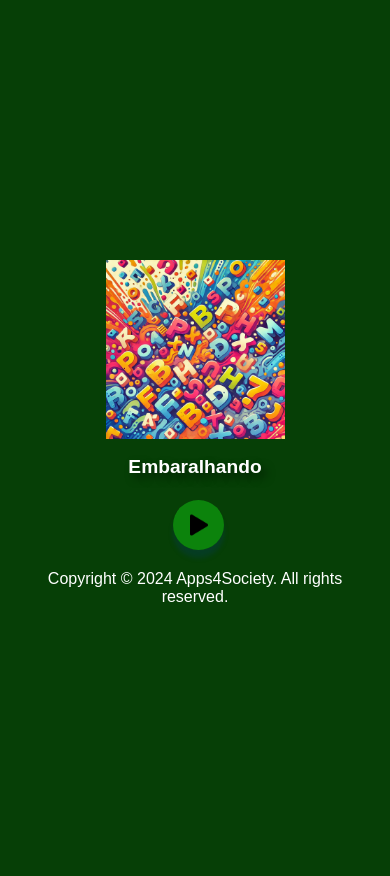
After one commit to a4s-ufpb/EmbaralhadoWEB, a Symfony app: template templates/home/home.html.twig in a window 390 px wide. The commit adds this page. Run offline with Twig, Linux system fonts and the light colour scheme; the template is opened without the code that fills it, so the values that code supplies are empty; some libraries are stand-ins or nearby versions.

Commit message:
adicionando ideia inicial home e a parte do jogo

```diff
--- a/composer.json
+++ b/composer.json
@@ -9,6 +9,7 @@
         "php": ">=8.2",
         "ext-ctype": "*",
         "ext-iconv": "*",
+        "symfony/asset": "7.1.*",
         "symfony/console": "7.1.*",
         "symfony/dotenv": "7.1.*",
         "symfony/flex": "^2",
--- /dev/null
+++ b/public/json/palavras.json
@@ -0,0 +1,4 @@
+{
+  "word": "cavalo",
+  "image": "/images/cavalo.jpg"
+}
--- /dev/null
+++ b/public/style/home.css
@@ -0,0 +1,115 @@
+@import url('variables.css');
+
+body {
+    background-color: var(--main-background-color);
+    color: var(--main-font-color);
+    font-family: var(--font-family), serif;
+}
+
+.btn {
+    background-color: var(--button-background-color);
+    color: var(--main-font-color);
+    border-radius: 5px;
+    padding: 10px;
+    cursor: pointer;
+}
+
+.btn:hover {
+    background-color: var(--button-background-color-hover);
+}
+
+* {
+    margin: 0;
+    padding: 0;
+    border: none;
+    font-family: var(--font-family), serif;
+}
+
+.container {
+    display: flex;
+    flex-direction: column;
+    justify-content: center;
+    align-items: center;
+    background-color: var(--main-background-color);
+    height: 100vh; /* Isso garantirá que a div preencha toda a altura da tela */
+    padding: 20px;
+}
+
+.title {
+    color: var(--main-font-color);
+    font-size: 2rem;
+    text-shadow: 5px 5px 8px rgba(0, 0, 0, 0.5);
+    margin-bottom: 20px;
+    text-align: center;
+}
+
+.btn-container {
+    display: flex;
+    gap: 20px; /* Espaçamento entre os botões */
+    justify-content: center; /* Centraliza os botões horizontalmente */
+}
+
+.btn {
+    background-color: var(--button-background-color);
+    border-radius: 50%; /* Faz o botão ficar redondo */
+    width: 50px; /* A largura e a altura são iguais para formar um círculo */
+    height: 50px;
+    margin: 10px;
+    box-shadow: 0 8px 5px rgba(7, 55, 122, 0.25);
+    cursor: pointer;
+    display: flex;
+    align-items: center; /* Centraliza verticalmente */
+    justify-content: center; /* Centraliza horizontalmente */
+    transition: background-color 0.3s ease;
+}
+
+.btn img {
+    width: 24px; /* Tamanho do ícone */
+    height: 24px;
+}
+
+.btn:hover {
+    background-color: var(--button-background-color-hover);
+}
+
+.imageContainer {
+    max-width: 70vh;
+    height: auto;
+    margin-bottom: 20px;
+}
+
+.footer {
+    color: white;
+    text-align: center;
+    padding: 10px;
+    position: relative;
+    bottom: 0;
+    width: 100%;
+}
+
+@media (max-width: 768px) {
+    .title {
+        font-size: 1.2rem;
+        padding: 0.3rem;
+        margin: 0.5rem 0;
+    }
+
+    .btn-container {
+        flex-direction: column; /* Botões em coluna em telas menores */
+    }
+
+    .btn {
+        width: 80%;
+        font-size: 1.2rem;
+    }
+
+    .imageContainer {
+        max-width: 50%;
+        margin: 0 auto;
+    }
+
+    .container {
+        padding: 1rem;
+        text-align: center;
+    }
+}
--- /dev/null
+++ b/public/style/variables.css
@@ -0,0 +1,7 @@
+:root {
+    --main-background-color: rgb(6, 63, 6);
+    --button-background-color: rgba(20, 208, 20, 0.47);
+    --button-background-color-hover: #fff;
+    --main-font-color: #fff;
+    --font-family: 'Poppins', sans-serif;
+}
--- /dev/null
+++ b/templates/home/home.html.twig
@@ -0,0 +1,27 @@
+{% extends 'base.html.twig' %}
+
+{% block title %}Home - Embaralhando{% endblock %}
+
+{% block stylesheets %}
+    <link href="{{ asset('style/home.css') }}" rel="stylesheet">
+{% endblock %}
+
+{% block body %}
+    <div class="container">
+        <div class="mainMenu">
+            <img class="imageContainer" src="{{ asset('images/homeImage.webp') }}" alt="Descrição da imagem" />
+            <h1 class="title">Embaralhando</h1>
+        </div>
+
+        <a href="{{ path('app_game') }}">
+            <button class="btn">
+                <img src="{{ asset('images/butons/botao-play.png') }}" alt="Ícone" class="btn-icon">
+            </button>
+        </a>
+
+
+        <footer class="footer">
+            <p>Copyright © 2024 <span class="companyName">Apps4Society</span>. All rights reserved.</p>
+        </footer>
+    </div>
+{% endblock %}
```
Also changed, not shown: public/style/game.css (added, +37 -0 lines), src/Controller/MainController.php (added, +35 -0 lines), templates/base.html.twig (+3 -0 lines), templates/game/game.html.twig (added, +90 -0 lines), public/images/butons/botao-play.png (added), public/images/homeImage.webp (added), 1 other file.
